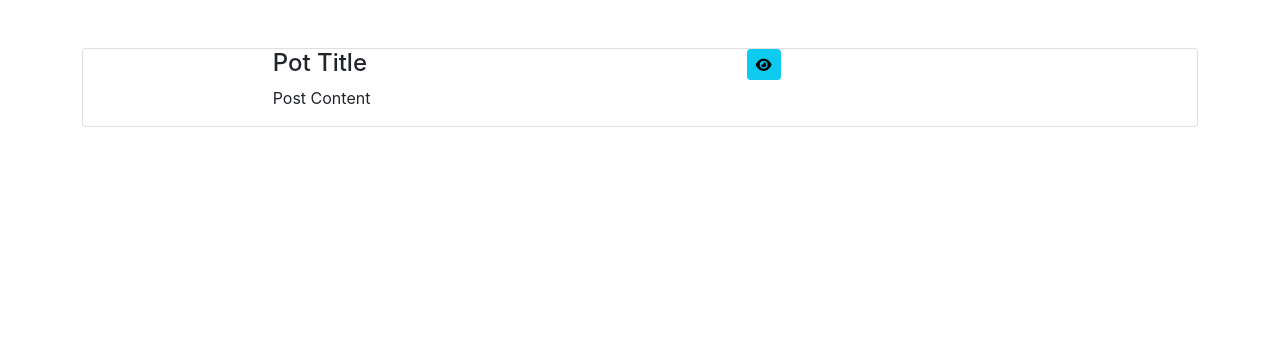
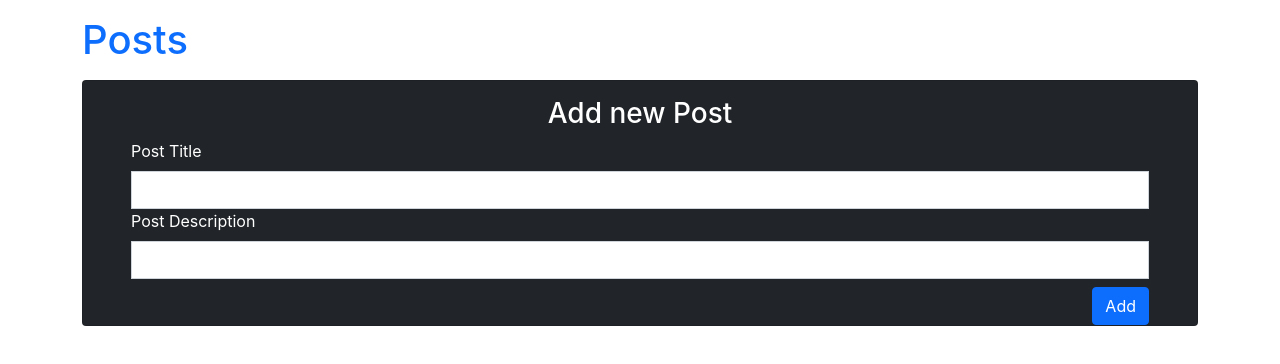
Before and after one commit to aungkyawhtwe1998/react-basic, a React (Create React App) app: page /add in a window 1280 px wide. Shown: the top 364 px of the page. Built offline with nearby package versions, Linux system fonts and the light colour scheme; data requests are answered from the project's data file.

Commit message:
json server

```diff
--- /dev/null
+++ b/db.json
@@ -0,0 +1,9 @@
+{
+  "posts": [
+    {
+      "id": "6e4f5de9-3004-4d0e-b9c2-803a7a327ff2",
+      "title": "sss",
+      "desc": "ppp"
+    }
+  ]
+}
--- a/src/App.js
+++ b/src/App.js
@@ -1,11 +1,79 @@
-import React from 'react';
+import React,{useState,useEffect} from 'react';
+import {BrowserRouter as Router, Routes, Route} from "react-router-dom";
 import Post from "./components/Post";
-
+import AddPost from "./components/AddPost";
+import PostDetail from "./components/PostDetail";
+import EditPost from "./components/EditPost";
 function App() {
 
+    const END_POINT = "http://localhost:3001/posts";
+    // const DB_NAME = "PostDB";
+    let [posts, setPosts] = useState([]);
+
+    const addNewPost =async (post)=>{
+        console.log(post)
+        await fetch(END_POINT, {
+            method:"POST",
+            body:JSON.stringify({
+                id:post.id,
+                title:post.title,
+                desc:post.desc
+            }),
+            headers:{
+                "content-type":"application/json"
+            }
+        });
+        setPosts([post, ...posts]);
+    }
+    useEffect(async ()=>{
+        /*let data = localStorage.getItem(DB_NAME);
+        console.log("Data is", data);
+        if(data) setPosts((JSON.parse(data)));*/
+
+        //get posts from server
+        let posts =await(await fetch(END_POINT)).json();
+        setPosts(posts);
+        //console.log(data)
+    },[]);
+
+    /*useEffect(()=>{
+        localStorage.setItem(DB_NAME, JSON.stringify(posts));
+    },[posts]);*/
+    const postDeleteHandler = async (id)=>{
+        await fetch(END_POINT+"/"+id,{
+            method:"DELETE"
+        })
+        console.log("User id is", id);
+        setPosts(posts.filter(post=>post.id!= id));
+    }
+
+    const updatePostHandler = async (updatePost) =>{
+        console.log("update post is",updatePost);
+        await fetch(END_POINT+"/"+updatePost.id,{
+            method:"PATCH",
+            body:JSON.stringify(updatePost),
+            headers:{
+                "content-type":"application/json"
+            }
+        });
+        setPosts(posts.map(po =>po.id === updatePost.id ? updatePost : po));
+    }
+
     return (
-        <div className="container my-5">
-            <Post />
+        <div className="container mb-5">
+            <div>
+                <h1 className="text-primary my-3">Posts</h1>
+
+            </div>
+            <Router>
+                <Routes>
+                    <Route path="/" element={<Post posts={posts} removePost={postDeleteHandler} />}/>
+                    <Route path="/add" element={<AddPost addPost={addNewPost}/>}/>
+                    <Route path="/post/:id" element={<PostDetail/>}/>
+                    <Route path="/post/edit/:id" element={<EditPost updatePost={updatePostHandler}/>}/>
+                </Routes>
+            </Router>
+
         </div>
     );
 }
--- /dev/null
+++ b/src/components/AddPost.js
@@ -0,0 +1,42 @@
+import React, {Component} from "react";
+import {v4 as uuid} from 'uuid';
+import {useNavigate} from 'react-router-dom';
+class AddPost extends Component{
+    state ={
+        title:"",
+        desc:"",
+    }
+    addUser = (e)=>{
+        e.preventDefault();
+        this.props.addPost({id:uuid(), ...this.state});
+        this.setState({
+            title:"",
+            desc:"",
+        });
+        this.props.navigate("/");
+        //console.log("new user", this.state)
+    }
+    render() {
+        const{navigate}= this.props;
+        return (
+            <div className="card bg-dark px-5 mt-2">
+                <h3 className="text-white text-center mt-3">Add new Post</h3>
+                <form onSubmit={this.addUser}>
+                    <label htmlFor="" className="form-label text-white">Post Title</label>
+                    <input type="text" className="form-control rounded-0" id="title" onChange={e=> this.setState({title:e.target.value})} value={this.state.title}/>
+
+                    <label htmlFor="" className="form-label text-white">Post Description</label>
+                    <input type="text" className="form-control rounded-0" id="desc" onChange={e=> this.setState({desc:e.target.value})} value={this.state.desc}/>
+
+                    <div id="emailHelp" className="form-next"></div>
+                    <button type="submit" className="btn btn-primary mt-2 float-end">Add</button>
+                </form>
+            </div>
+        );
+    }
+}
+//export default AddPost;
+export default (props) => {
+    const navigator = useNavigate();
+    return <AddPost {...props} navigate={navigator}/>
+}
--- /dev/null
+++ b/src/components/EditPost.js
@@ -0,0 +1,44 @@
+import React, {Component} from "react";
+import {useLocation, useNavigate} from "react-router-dom";
+
+class EditPost extends Component{
+    constructor(props) {
+        super(props);
+        const post = this.props.state.state.post;
+        this.state = {
+            id:post.id,
+            title:post.title,
+            desc:post.desc
+        }
+        console.log(post);
+    }
+    updatePost(e){
+        e.preventDefault();
+        console.log(this.state)
+        this.props.updatePost(this.state);
+        this.props.navigate("/")
+    }
+    render() {
+        return(
+            <div className="card bg-dark px-5 mt-2">
+                <h3 className="text-white text-center mt-3">Add new Post</h3>
+                <form onSubmit={this.updatePost.bind(this)}>
+                    <label htmlFor="" className="form-label text-white">Post Title</label>
+                    <input type="text" className="form-control rounded-0" id="title" onChange={e=> this.setState({title:e.target.value})} value={this.state.title}/>
+
+                    <label htmlFor="" className="form-label text-white">Post Description</label>
+                    <input type="text" className="form-control rounded-0" id="desc" onChange={e=> this.setState({desc:e.target.value})} value={this.state.desc}/>
+
+                    <div id="emailHelp" className="form-next"></div>
+                    <button type="submit" className="btn btn-primary mt-2 float-end">Add</button>
+                </form>
+            </div>
+        )
+    }
+}
+
+export default (props) =>{
+    let navigate = useNavigate();
+    let state = useLocation();
+    return <EditPost {...props} navigate={navigate} state={state} />
+}
--- a/src/components/Post.js
+++ b/src/components/Post.js
@@ -1,23 +1,22 @@
 import React, {Component} from "react";
+import PostCard from "./PostCard";
+import {Link} from "react-router-dom";
+
 class Post extends Component{
+    remove(id){
+        this.props.removePost(id);
+    }
     render() {
         return(
-            <div className="card">
-                <div className="row">
-                    <div className="col-2">
-                        <img src="" alt=""/>
-                    </div>
-                    <div className="col-5">
-                        <h4>Pot Title</h4>
-                        <p>Post Content</p>
+            <div>
+                <Link to="/add">
+                    <button className="btn btn-primary bt-sm float-end">Add <i className="fa fa-add"></i></button><br/><br/>
 
-                    </div>
-                    <div className="col-5">
-                        <button className="btn btn-sm btn-info">
-                            <i className="fa fa-eye"></i>
-                        </button>
-                    </div>
-                </div>
+                </Link>
+
+                {
+                    this.props.posts.map(post=><PostCard key={post.id} post={post} remove={this.remove.bind(this)}/>)
+                }
             </div>
         )
     }
--- /dev/null
+++ b/src/components/PostCard.js
@@ -0,0 +1,41 @@
+import React, {Component} from "react";
+import userImage from "../images/profile.jpeg";
+import {Link} from "react-router-dom";
+class PostCard extends Component{
+    delete(){
+        this.props.remove(this.props.post.id)
+    }
+    render() {
+        let post = this.props.post;
+        return (
+            <div className="card mb-1">
+                <div className="row p-2">
+                    <div className="col-2">
+                        <img src={userImage} width="50" height="50" alt=""/>
+                    </div>
+                    <div className="col-5">
+                        <h4>{post.title}</h4>
+                        <p>{post.desc}</p>
+
+                    </div>
+                    <div className="col-5 my-auto">
+                       <Link to={`/post/${post.id}`} state={{post:post}}>
+                           <button className="btn btn-sm btn-info" >
+                               <i className="fa fa-eye"></i>
+                           </button>
+                       </Link>
+                        <Link to={`/post/edit/${post.id}`} state={{post:post}}>
+                            <button className="btn btn-sm btn-warning mx-1">
+                                <i className="fa fa-edit"></i>
+                            </button>
+                        </Link>
+                        <button className="btn btn-sm btn-danger" onClick={this.delete.bind(this)}>
+                            <i className="fa fa-trash"></i>
+                        </button>
+                    </div>
+                </div>
+            </div>
+        );
+    }
+}
+export default PostCard
--- /dev/null
+++ b/src/components/PostDetail.js
@@ -0,0 +1,30 @@
+import React, {Component} from "react";
+import userImage from '../images/profile.jpeg';
+import {useLocation, Link} from 'react-router-dom';
+class PostDetail extends Component{
+    render() {
+        console.log(this.props)
+        const post = this.props.state.state.post;
+
+        return (
+            <div>
+                <Link to="/">
+                    <button className="btn btn-sm btn-primary"><i className="fa fa-arrow-left"></i></button>
+                </Link>
+                <div className="card">
+                    <img src={userImage} className="card-img-top"/>
+                        <div className="card-body">
+                            <h5 className="card-title">{post.title}</h5>
+                            <p className="card-text">{post.desc}</p>
+                            <a href="#" className="btn btn-primary">Go somewhere</a>
+                        </div>
+                </div>
+            </div>
+        );
+    }
+}
+
+export default (props)=>{
+    const state = useLocation();
+    return <PostDetail {...props} state={state} />
+};
```
Also changed, not shown: package.json (+7 -1 lines), src/images/profile.jpeg (added), 1 other file (tests, documents, lock files or other folders).
